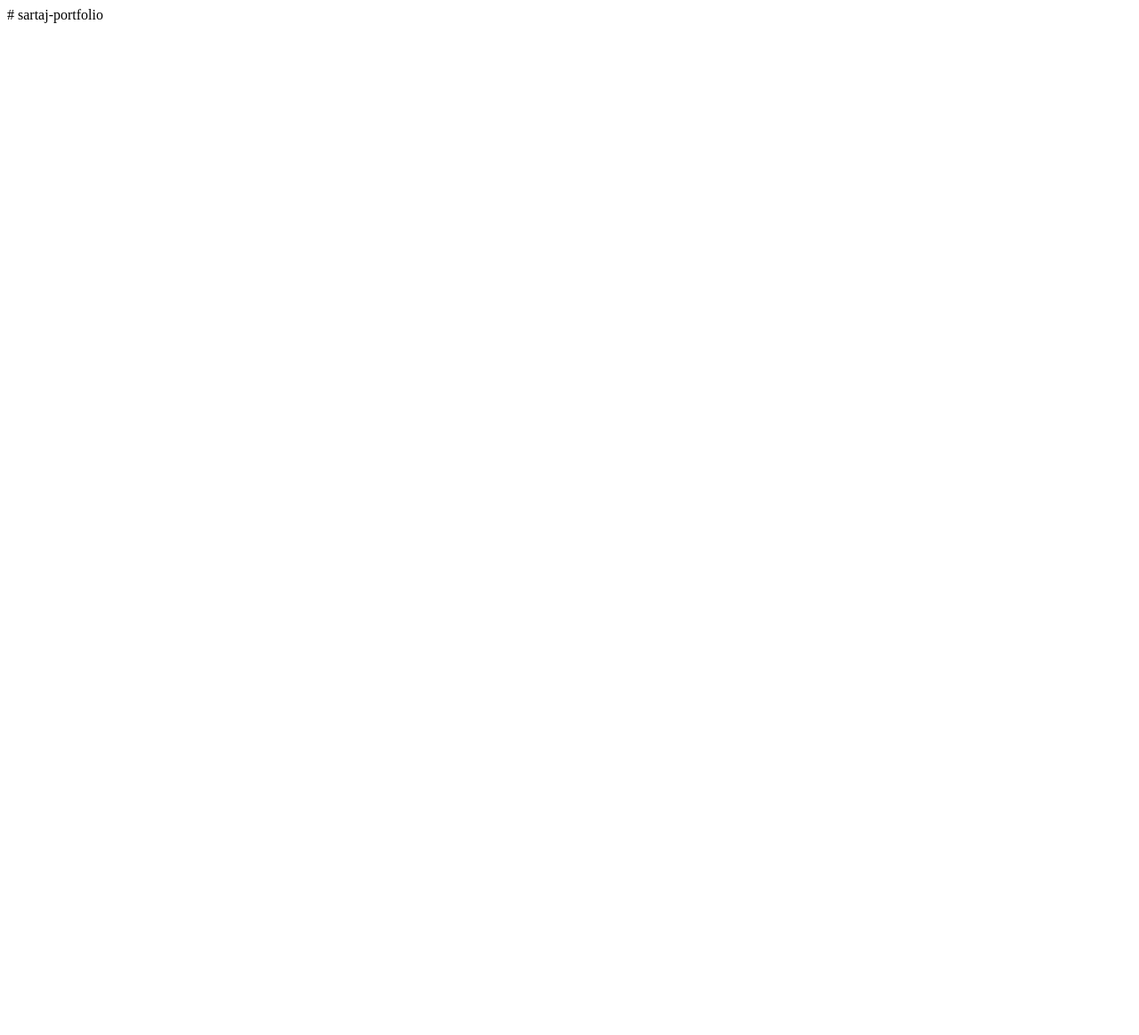
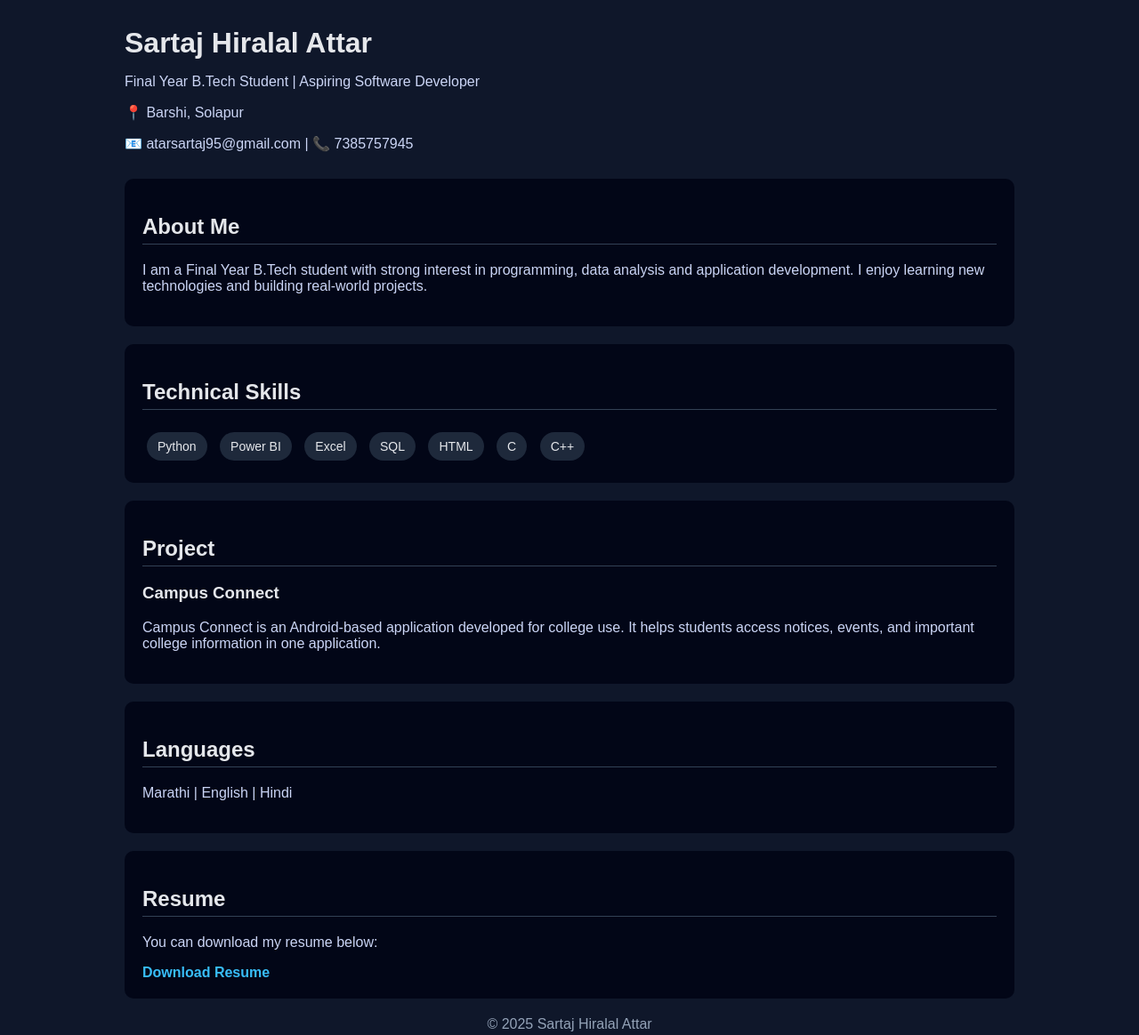
Before and after one commit to sartajattar/sartaj-portfolio, a plain HTML site: page index.html in a window 1280 px wide. Shown: the top 1164 px of the page at 89% size. Before the commit the page ends 800 px from the top, so only its background shows below. Drawn offline with Linux system fonts and the light colour scheme.

Commit message:
Update index.html

```diff
--- a/index.html
+++ b/index.html
@@ -1 +1,87 @@
+<!doctype html>
+<html lang="en">
+<head>
+  <meta charset="utf-8" />
+  <meta name="viewport" content="width=device-width,initial-scale=1" />
+  <title>Sartaj Hiralal Attar | Portfolio</title>
+  <style>
+    body{margin:0;font-family:Arial,Helvetica,sans-serif;background:#0f172a;color:#e5e7eb}
+    .container{max-width:1000px;margin:auto;padding:30px}
+    header{margin-bottom:30px}
+    h1{margin:0;font-size:32px}
+    h2{border-bottom:1px solid #334155;padding-bottom:5px}
+    p{color:#cbd5f5}
+    .card{background:#020617;padding:20px;border-radius:10px;margin-bottom:20px}
+    .skills span{
+      background:#1e293b;
+      padding:8px 12px;
+      border-radius:20px;
+      margin:5px;
+      display:inline-block;
+      font-size:14px
+    }
+  </style>
+</head>
+
+<body>
+<div class="container">
+
+<header>
+  <h1>Sartaj Hiralal Attar</h1>
+  <p>Final Year B.Tech Student | Aspiring Software Developer</p>
+  <p>📍 Barshi, Solapur</p>
+  <p>📧 atarsartaj95@gmail.com | 📞 7385757945</p>
+</header>
+
+<div class="card">
+  <h2>About Me</h2>
+  <p>
+    I am a Final Year B.Tech student with strong interest in programming, data analysis
+    and application development. I enjoy learning new technologies and building real-world projects.
+  </p>
+</div>
+
+<div class="card">
+  <h2>Technical Skills</h2>
+  <div class="skills">
+    <span>Python</span>
+    <span>Power BI</span>
+    <span>Excel</span>
+    <span>SQL</span>
+    <span>HTML</span>
+    <span>C</span>
+    <span>C++</span>
+  </div>
+</div>
+
+<div class="card">
+  <h2>Project</h2>
+  <h3>Campus Connect</h3>
+  <p>
+    Campus Connect is an Android-based application developed for college use.
+    It helps students access notices, events, and important college information
+    in one application.
+  </p>
+</div>
+
+<div class="card">
+  <h2>Languages</h2>
+  <p>Marathi | English | Hindi</p>
+</div>
+
+<div class="card">
+  <h2>Resume</h2>
+  <p>You can download my resume below:</p>
+  <a href="resume.pdf" style="color:#38bdf8;text-decoration:none;font-weight:bold">
+    Download Resume
+  </a>
+</div>
+
+<footer style="text-align:center;color:#94a3b8">
+  © 2025 Sartaj Hiralal Attar
+</footer>
+
+</div>
+</body>
+</html>
 # sartaj-portfolio
```
